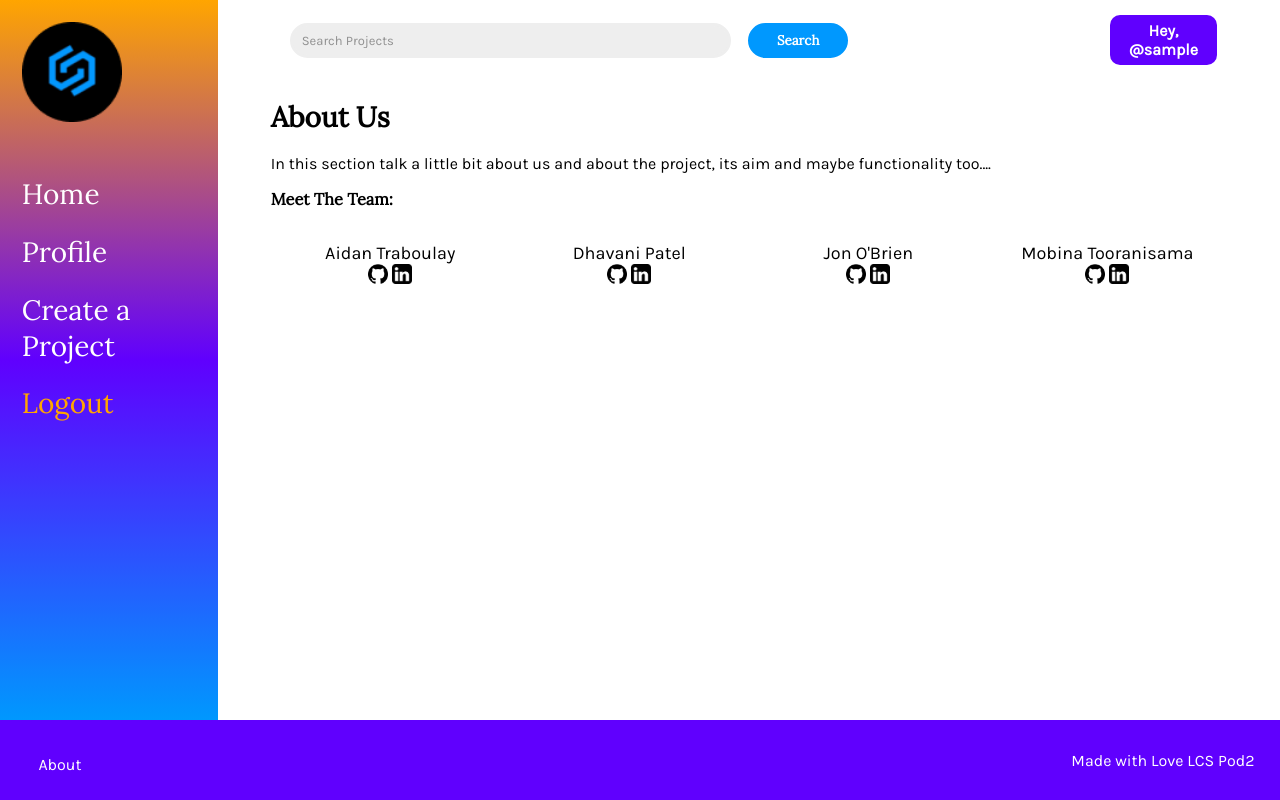
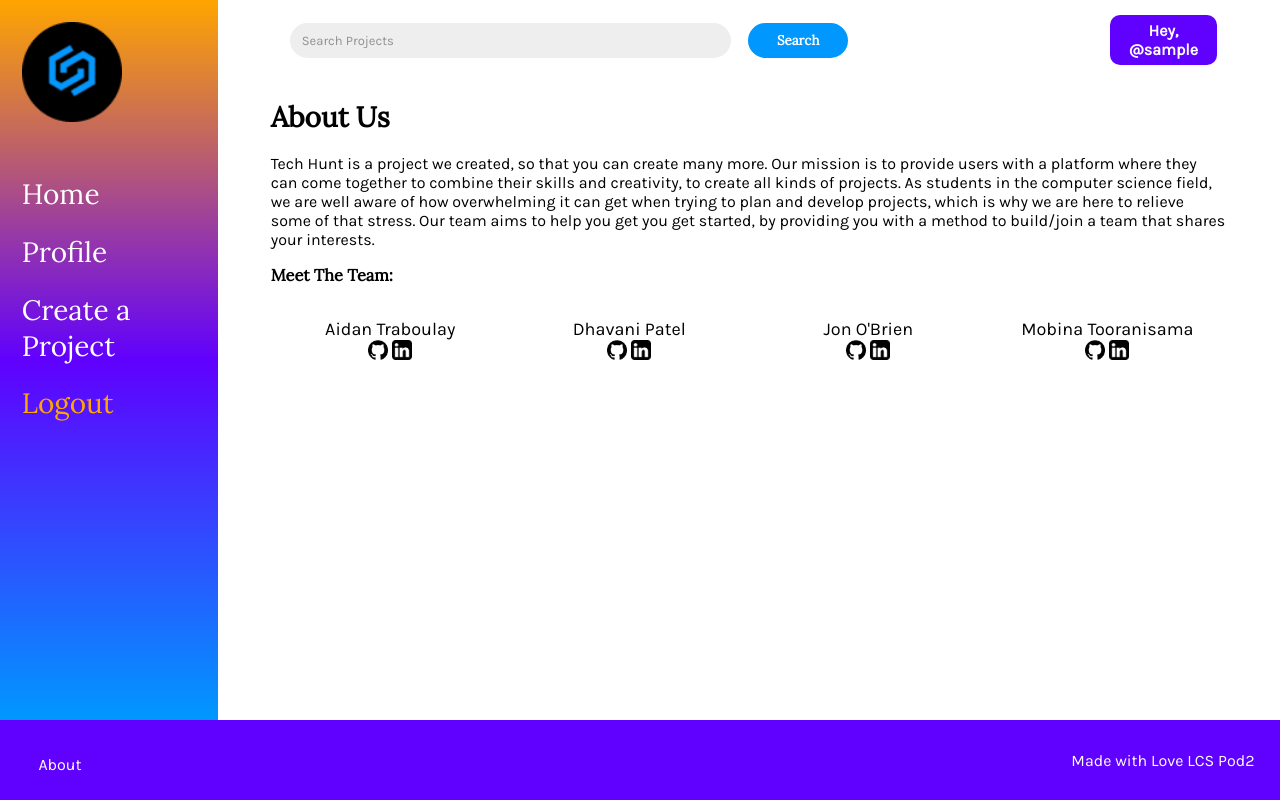
Before and after one commit to LaurierCS/TechHunt, a Django app: page /about-us/ in a window 1280 px wide. Run offline with Django 3.2, Linux system fonts and the light colour scheme; the visitor is signed in with stand-in values (Sample User, id 1); data comes from the database, SQL or seed files in the repository.

Commit message:
Added about us info

```diff
--- a/Wampus/app/templates/about.html
+++ b/Wampus/app/templates/about.html
@@ -7,19 +7,24 @@
 
 <div class="aboutUs">
   <h1 style="font-family: Lora">About Us</h1>
-  <a style="font-family: Karla;font-size:medium; font-size: 16px;">In this section talk a little bit about us and about the project, its aim and maybe functionality too....</a>
+  <a style="font-family: Karla;font-size:medium; font-size: 16px;">
+    Tech Hunt is a project we created, so that you can create many more. Our mission is to provide users with a
+    platform where they can come together to combine their skills and creativity, to create all kinds of projects.
+    As students in the computer science field, we are well aware of how overwhelming it can get when trying to
+    plan and develop projects, which is why we are here to relieve some of that stress. Our team aims to help you
+    get you get started, by providing you with a method to build/join a team that shares your interests.</a>
   <h3 style="font-family: Lora">Meet The Team:</h3>
   {% with name="Aidan Traboulay" github="//github.com/aidantrabs" linkedin="" %}
-      {% include "components/teamMemberComponent.html" %}
+    {% include "components/teamMemberComponent.html" %}
   {% endwith %}
   {% with name="Dhavani Patel" github="//github.com/dhav15" linkedin="" image="../static/images/dhavani.jpeg" %}
-      {% include "components/teamMemberComponent.html" %}
+    {% include "components/teamMemberComponent.html" %}
   {% endwith %}
   {% with name="Jon O'Brien" github="//github.com/jonobrien99" linkedin="" %}
-      {% include "components/teamMemberComponent.html" %}
+    {% include "components/teamMemberComponent.html" %}
   {% endwith %}
   {% with name="Mobina Tooranisama" github="//github.com/MobinaToorani" linkedin="" %}
-      {% include "components/teamMemberComponent.html" %}
+    {% include "components/teamMemberComponent.html" %}
   {% endwith %}
 </div>
 
```
